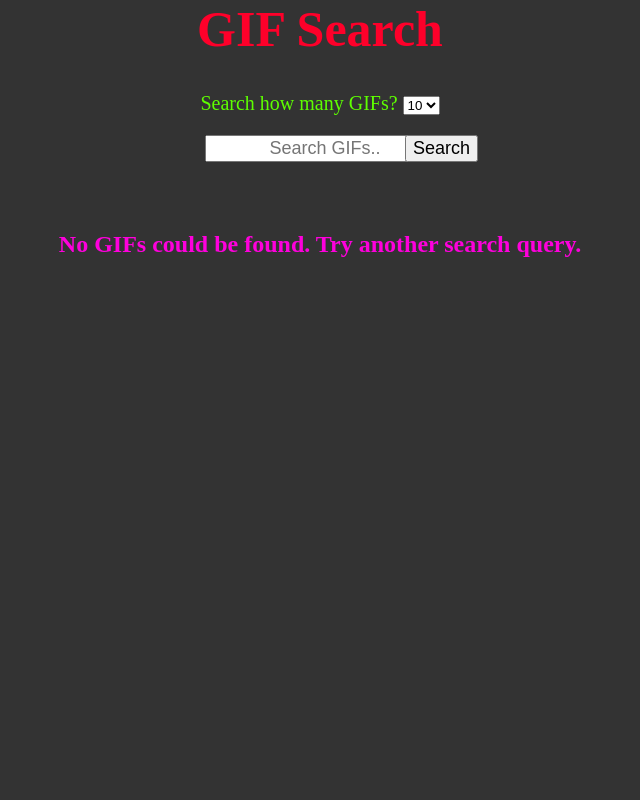
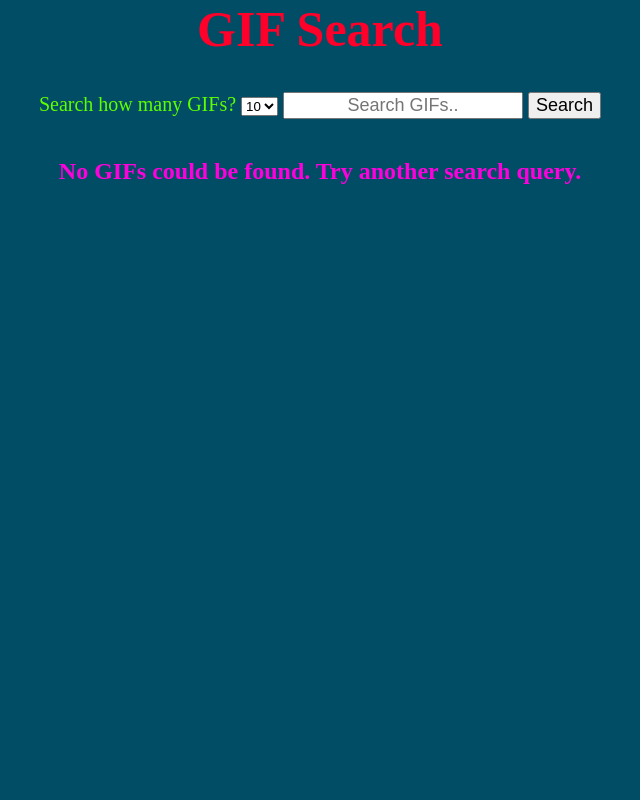
Before and after one commit to SamuelFolledo/BEW1.1GifSearch, a Flask app: page / in a window 1280 px wide; the page is wider, and only the part inside the window is pictured. Shown: that part, without its empty margins (320-960 px from the left). Run offline with Flask 2, Linux system fonts and the light colour scheme; data that the repository does not hold is empty.

Commit message:
changed backgroung color

```diff
--- a/static/style.css
+++ b/static/style.css
@@ -1,6 +1,6 @@
 /*CSS styling for the page background*/
 body {
-    background:#333333;/*background color*/
+    background:rgb(1, 77, 101);/*background color*/
     margin: auto;/*how big the body is*/
     padding: 0;/*how big the body is*/
     width: 100%;
@@ -33,18 +33,17 @@
 /*CSS styling for the search box*/
 input {
     font-size: 18px;/*changes how big the text is*/
-    margin-left: 525px;/*position of search bar on page*/
-    margin-right: 525px;/*position of search bar on page*/
+
     text-align: center;/*position of text in the search box*/
 
 }
 /*CSS styling for the search button*/
 button {
     font-size: 18px;/*changes how big the text is*/
-    margin-top: -27px;/*position of search button on page*/
-    margin-bottom: 50px;/*position of search button on page*/
-    margin-left: 725;/*position of search button on page*/
-    margin-right: 725px;/*position of search button on page*/
+
     text-align: center;/*position of the text in the search button*/
 
 }
+li {
+    display: table-column;
+}
--- a/templates/index.html
+++ b/templates/index.html
@@ -4,7 +4,7 @@
 
 <h1><!--title for the GIF Search-->
     <head>
-        <link rel = "stylesheet" href = "/static/style.css">
+            <link rel = "stylesheet" href = "/static/style.css">
     </head>
     GIF Search
 </h1>
@@ -16,7 +16,7 @@
     <!-- TODO: Make an HTML form containing a search box and a submit button to add
         the search term to the query string -->
     <form action='/'> <!--allows for the HTML form to be created-->
-             <p>
+        <p>
                  Search how many GIFs?
                     <select name="search_limit"> <!-- drop down called "limit" -->
                     <option value=1>1</option> <!-- left 1 is the actual data that will get passed, and 1 is what gets displayed -->
@@ -30,9 +30,12 @@
                     <option value=9>9</option>
                     <option value=10 selected = "selected" >10</option> <!-- default selected is 10 -->
             </select>
-            </p>
             <input type="text" name ="search_result" value = "{{search_result}}" placeholder="Search GIFs.."><!-- creates a search bar -->
             <button type="submit">Search</button> <!-- creates a button called Search -->
+         </p>
+            <ul>
+                <li><a href=app.py></a></li>
+            </ul>
         </style>
     </form>
     {% if gif_list|length > 0 %} <!-- if we have at least 1 gif to display... -->
```
